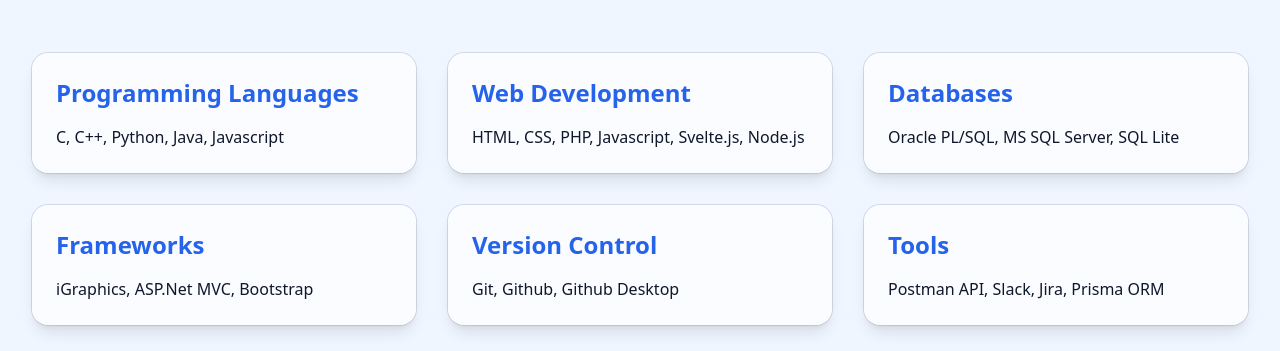
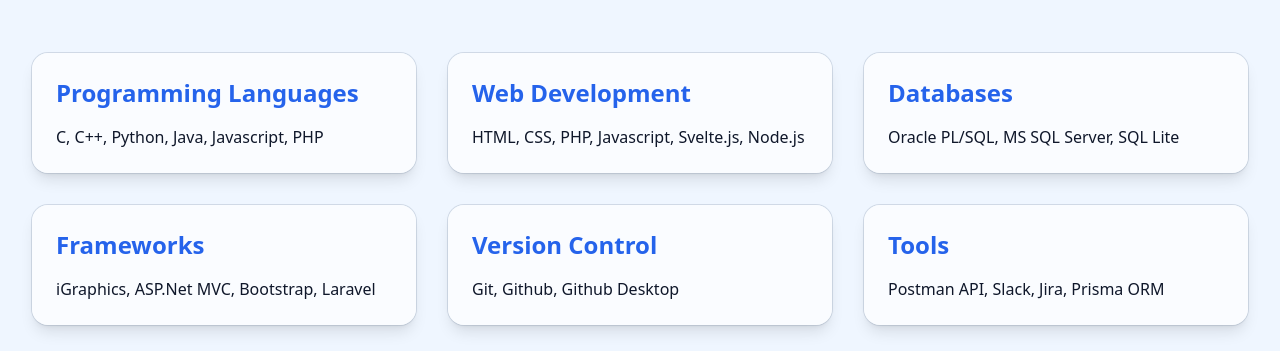
Before and after one commit to Rafee104104/portfolio-app, a Next.js app: page / in a window 1280 px wide. Shown: the part 1587-1938 px from the top of the page. Built offline with nearby package versions, Linux system fonts and the light colour scheme.

Commit message:
Update page.tsx

```diff
--- a/app/page.tsx
+++ b/app/page.tsx
@@ -112,10 +112,10 @@
 ];
 
 const skills = [
-  { category: "Programming Languages", list: "C, C++, Python, Java, Javascript" },
+  { category: "Programming Languages", list: "C, C++, Python, Java, Javascript, PHP" },
   { category: "Web Development", list: "HTML, CSS, PHP, Javascript, Svelte.js, Node.js" },
   { category: "Databases", list: "Oracle PL/SQL, MS SQL Server, SQL Lite" },
-  { category: "Frameworks", list: "iGraphics, ASP.Net MVC, Bootstrap" },
+  { category: "Frameworks", list: "iGraphics, ASP.Net MVC, Bootstrap, Laravel" },
   { category: "Version Control", list: "Git, Github, Github Desktop" },
   { category: "Tools", list: "Postman API, Slack, Jira, Prisma ORM" }, // Prisma ORM moved here per new CV
   { category: "Miscellaneous", list: "MS Office, MS Excel, Adobe Photoshop & Illustrator, LaTeX" },
```
